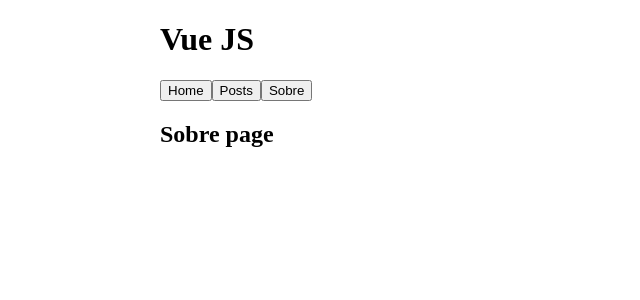
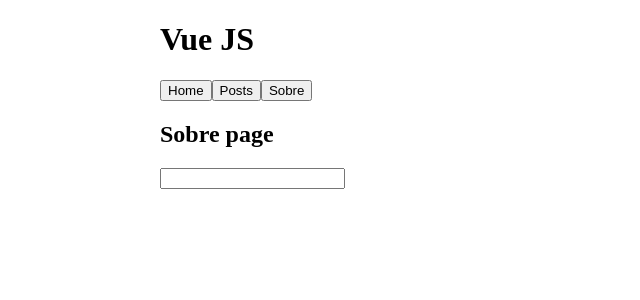
Before and after one commit to taironedias/vue-init, a Vue app in the folder with-docker/code/vue-components-avancado/: page / in a window 1280 px wide. Both pictures are taken after a click on the button "Sobre". Shown: the top 300 px of the page, without its empty margins (0-640 px from the left). Built offline with nearby package versions, Linux system fonts and the light colour scheme.

Commit message:
mantendo mesma instancia com keep-alive

```diff
--- a/with-docker/code/vue-components-avancado/src/App.vue
+++ b/with-docker/code/vue-components-avancado/src/App.vue
@@ -6,10 +6,13 @@
     <button @click="componentSelecionado = 'PostsLista'">Posts</button>
     <button @click="componentSelecionado = 'Sobre'">Sobre</button>
 
-    <component
-      :is="componentSelecionado"
-      v-bind="propsPostsLista">
-    </component>
+    <!-- Mantém a instância do Vue em cache para não ser criada a cada chamada, pois sem o keep-alive ao sair do component ele é destruído -->
+    <keep-alive>
+      <component
+        :is="componentSelecionado"
+        v-bind="propsPostsLista">
+      </component>
+    </keep-alive>
 
   </div>
 </template>
--- a/with-docker/code/vue-components-avancado/src/components/Sobre.vue
+++ b/with-docker/code/vue-components-avancado/src/components/Sobre.vue
@@ -1,3 +1,24 @@
 <template>
-    <h2>Sobre page</h2>
+    <div>
+        <h2>Sobre page</h2>
+
+        <p v-if="autor">Autor: {{ autor }} </p>
+        <input type="text" v-model="autor"/>
+    </div>
 </template>
+
+<script>
+export default {
+    data() {
+        return {
+            autor: ''
+        }
+    },
+    created() {
+        console.log('created!');
+    },
+    destroyed() {
+        console.log('destroyed!');
+    }
+}
+</script>
```
